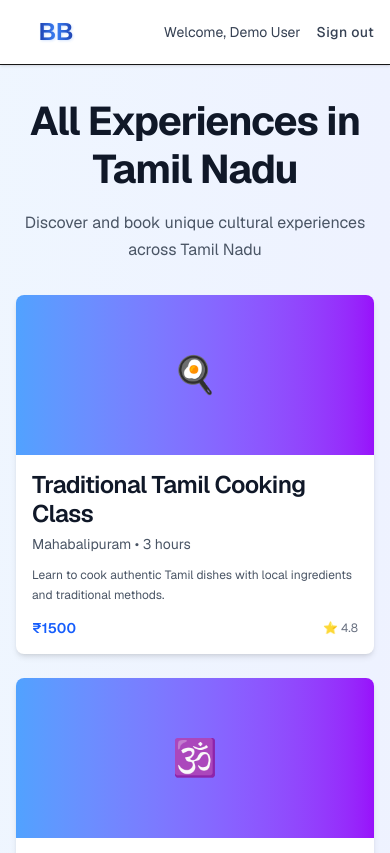
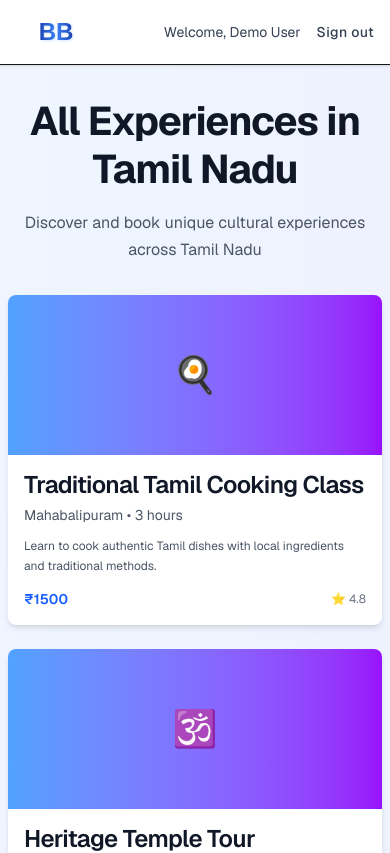
Before and after one commit to rose-ramasamy/beyondbooking, a Next.js app: page /book in a window 390 px wide. Shown: the top 853 px of the page. Built offline with nearby package versions, Linux system fonts and the light colour scheme.

Commit message:
Reduce font size on mobile and adjust padding to fix title cutoff in booking page

```diff
--- a/app/book/page.tsx
+++ b/app/book/page.tsx
@@ -1422,9 +1422,9 @@ function BookPage() {
     return (
       <div className="min-h-screen bg-gradient-to-br from-blue-50 via-indigo-50 to-purple-50 overflow-x-auto">
         <Header />
-        <div className="max-w-7xl mx-auto px-4 py-8">
+        <div className="max-w-7xl mx-auto px-2 sm:px-4 py-8">
           <div className="text-center mb-8">
-            <h1 className="text-3xl font-bold text-gray-900 mb-4 break-words">
+            <h1 className="text-2xl md:text-3xl font-bold text-gray-900 mb-4">
               {destinationParam && destination
                 ? `Experiences in ${destination.name}`
                 : 'All Experiences in Tamil Nadu'
```
